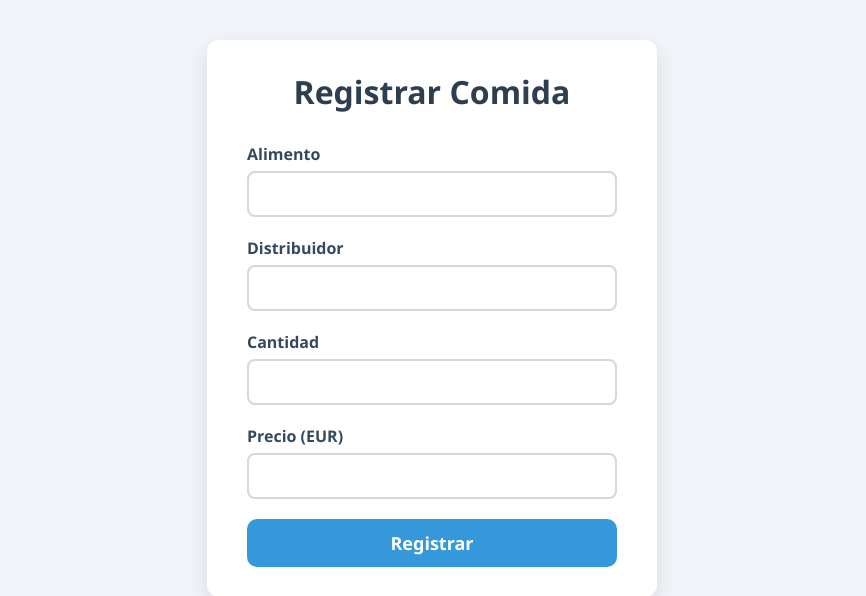
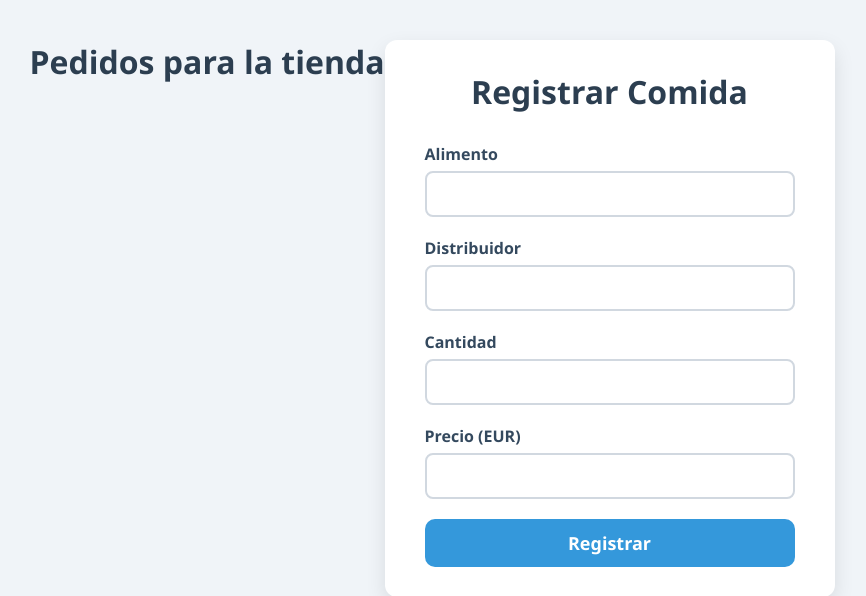
Before and after one commit to DavidPeiroBea/Jenkins, a PHP site: page / in a window 1280 px wide. Shown: the top 596 px of the page, without its empty margins (208-1074 px from the left). Run offline with PHP 8.4, Linux system fonts and the light colour scheme.

Commit message:
Prueba del cambio

```diff
--- a/content/index.php
+++ b/content/index.php
@@ -8,6 +8,7 @@
   <head>
 
   </head>
+  <h1>Pedidos para la tienda</h1>
   <div class="container">
     <h1>Registrar Comida</h1>
     <form id="registroForm" method="POST" action="guardar.php">
```
